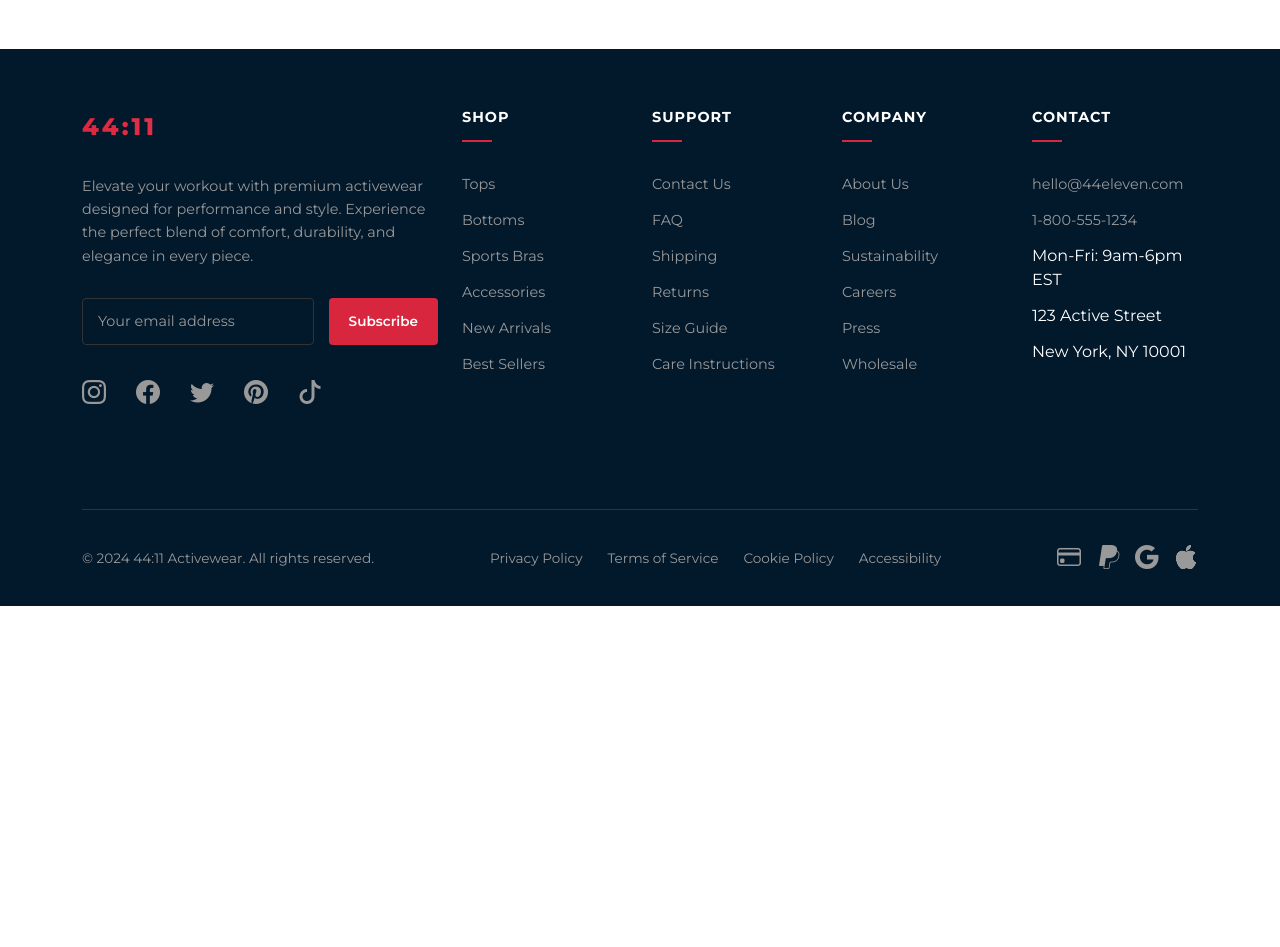
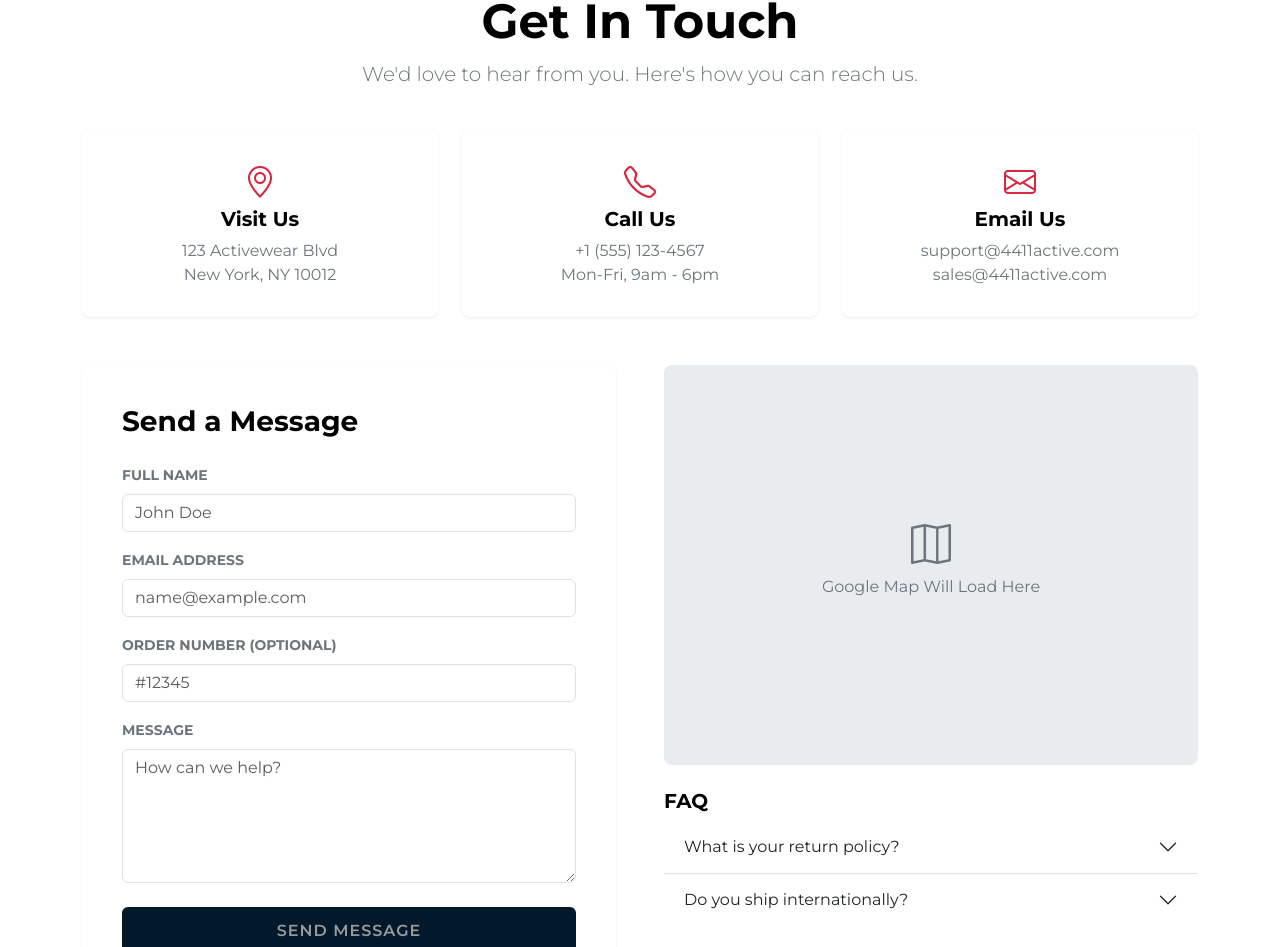
Before and after one commit to Dabel04/vivisportbrand, a React (Vite) app in the folder ViviSport-Brand/: page /contact in a window 1280 px wide. Shown: the part 135-1082 px from the top of the page. Before the commit the page ends 800 px from the top, so only its background shows below. Built offline with nearby package versions, Linux system fonts and the light colour scheme.

Commit message:
included contact

```diff
--- a/ViviSport-Brand/src/Components/Contact.jsx
+++ b/ViviSport-Brand/src/Components/Contact.jsx
@@ -1,9 +1,104 @@
 import React from 'react'
+import '../styles/contact.css'
 
 function Contact() {
   return (
     <>
-    <div>This is the Contact us Section</div>
+    <main class="container-xl py-5">
+        <div class="contact-header">
+            <h1 class="display-5 fw-bold">Get In Touch</h1>
+            <p class="text-secondary lead">We'd love to hear from you. Here's how you can reach us.</p>
+        </div>
+
+        <div class="row g-4 mb-5">
+            <div class="col-md-4">
+                <div class="info-card">
+                    <i class="bi bi-geo-alt info-icon"></i>
+                    <h5 class="fw-bold">Visit Us</h5>
+                    <p class="text-secondary mb-0">123 Activewear Blvd<br/>New York, NY 10012</p>
+                </div>
+            </div>
+            <div class="col-md-4">
+                <div class="info-card">
+                    <i class="bi bi-telephone info-icon"></i>
+                    <h5 class="fw-bold">Call Us</h5>
+                    <p class="text-secondary mb-0">+1 (555) 123-4567<br/>Mon-Fri, 9am - 6pm</p>
+                </div>
+            </div>
+            <div class="col-md-4">
+                <div class="info-card">
+                    <i class="bi bi-envelope info-icon"></i>
+                    <h5 class="fw-bold">Email Us</h5>
+                    <p class="text-secondary mb-0">support@4411active.com<br/>sales@4411active.com</p>
+                </div>
+            </div>
+        </div>
+
+        <div class="row g-5">
+            <div class="col-lg-6">
+                <div class="form-container">
+                    <h3 class="fw-bold mb-4">Send a Message</h3>
+                    <form>
+                        <div class="mb-3">
+                            <label class="form-label text-secondary small fw-bold">FULL NAME</label>
+                            <input type="text" class="form-control" placeholder="John Doe"/>
+                        </div>
+                        <div class="mb-3">
+                            <label class="form-label text-secondary small fw-bold">EMAIL ADDRESS</label>
+                            <input type="email" class="form-control" placeholder="name@example.com"/>
+                        </div>
+                        <div class="mb-3">
+                            <label class="form-label text-secondary small fw-bold">ORDER NUMBER (OPTIONAL)</label>
+                            <input type="text" class="form-control" placeholder="#12345"/>
+                        </div>
+                        <div class="mb-4">
+                            <label class="form-label text-secondary small fw-bold">MESSAGE</label>
+                            <textarea class="form-control" rows="5" placeholder="How can we help?"></textarea>
+                        </div>
+                        <button type="submit" class="btn btn-submit w-100">SEND MESSAGE</button>
+                    </form>
+                </div>
+            </div>
+
+            <div class="col-lg-6">
+                <div class="map-container">
+                    <div class="text-center">
+                        <i class="bi bi-map fs-1 mb-2"></i>
+                        <p>Google Map Will Load Here</p>
+                    </div>
+                </div>
+                <div class="mt-4">
+                    <h5 class="fw-bold">FAQ</h5>
+                    <div class="accordion accordion-flush" id="faqAccordion">
+                        <div class="accordion-item bg-transparent">
+                            <h2 class="accordion-header">
+                                <button class="accordion-button collapsed bg-transparent" type="button" data-bs-toggle="collapse" data-bs-target="#faq1">
+                                    What is your return policy?
+                                </button>
+                            </h2>
+                            <div id="faq1" class="accordion-collapse collapse" data-bs-parent="#faqAccordion">
+                                <div class="accordion-body text-secondary">
+                                    We accept returns within 30 days of purchase for unworn items with tags attached.
+                                </div>
+                            </div>
+                        </div>
+                        <div class="accordion-item bg-transparent">
+                            <h2 class="accordion-header">
+                                <button class="accordion-button collapsed bg-transparent" type="button" data-bs-toggle="collapse" data-bs-target="#faq2">
+                                    Do you ship internationally?
+                                </button>
+                            </h2>
+                            <div id="faq2" class="accordion-collapse collapse" data-bs-parent="#faqAccordion">
+                                <div class="accordion-body text-secondary">
+                                    Yes! We ship to over 50 countries. Shipping rates are calculated at checkout.
+                                </div>
+                            </div>
+                        </div>
+                    </div>
+                </div>
+            </div>
+        </div>
+    </main>
     </>
   )
 }
--- /dev/null
+++ b/ViviSport-Brand/src/styles/contact.css
@@ -0,0 +1,153 @@
+        :root {
+            --primary-red: #d7263d;
+            --primary-navy: #02182b;
+            --bg-white: #ffffff;
+            --bg-light: #f8f9fa;
+            --bg-dark: #000000;
+            --text-primary: #000000;
+            --text-secondary: #666;
+            --text-light: #fff;
+            --spacing-sm: 8px;
+            --spacing-md: 16px;
+            --spacing-xl: 64px;
+            --shadow-sm: 0 1px 3px rgba(0, 0, 0, 0.08);
+            --font-family: 'Montserrat', sans-serif;
+        }
+
+        body {
+            font-family: var(--font-family);
+            background-color: var(--bg-light);
+        }
+
+        /* --- Global Components (Matching shop.html) --- */
+        .promo-bar {
+            background-color: var(--primary-navy);
+            color: var(--text-light);
+            font-size: 0.75rem;
+            padding: var(--spacing-sm) 0;
+            text-align: center;
+            letter-spacing: 0.5px;
+            position: fixed;
+            top: 0;
+            left: 0;
+            width: 100%;
+            z-index: 1050;
+        }
+
+        .navbar-custom {
+            background-color: var(--bg-white);
+            box-shadow: var(--shadow-sm);
+            position: fixed;
+            top: 36px;
+            left: 0;
+            width: 100%;
+            z-index: 1040;
+        }
+
+        .logo {
+            font-size: 1.8rem;
+            font-weight: 800;
+            letter-spacing: -1px;
+            text-decoration: none;
+            background: linear-gradient(90deg, var(--primary-red) 0%, var(--primary-navy) 100%);
+            -webkit-background-clip: text;
+            -webkit-text-fill-color: transparent;
+            background-clip: text;
+        }
+
+        .nav-link-custom {
+            color: var(--text-primary);
+            font-weight: 500;
+            padding: var(--spacing-sm) var(--spacing-md);
+            text-transform: uppercase;
+            letter-spacing: 0.5px;
+            transition: color 0.3s;
+        }
+
+        .nav-link-custom:hover, .nav-link-custom.active {
+            color: var(--primary-red);
+        }
+
+        .icon-btn {
+            cursor: pointer;
+            font-size: 1.25rem;
+            color: var(--text-primary);
+            transition: color 0.2s;
+        }
+        .icon-btn:hover { color: var(--primary-red); }
+
+        /* --- Contact Page Specific Styles --- */
+        .contact-header {
+            text-align: center;
+            margin-bottom: 40px;
+        }
+
+        .info-card {
+            background: var(--bg-white);
+            padding: 30px;
+            text-align: center;
+            border-radius: 8px;
+            height: 100%;
+            box-shadow: var(--shadow-sm);
+            transition: transform 0.3s;
+        }
+        .info-card:hover { transform: translateY(-5px); }
+        .info-icon {
+            font-size: 2rem;
+            color: var(--primary-red);
+            margin-bottom: 15px;
+        }
+
+        .form-container {
+            background: var(--bg-white);
+            padding: 40px;
+            border-radius: 8px;
+            box-shadow: var(--shadow-sm);
+        }
+
+        .form-control:focus {
+            border-color: var(--primary-navy);
+            box-shadow: 0 0 0 0.2rem rgba(2, 24, 43, 0.1);
+        }
+
+        .btn-submit {
+            background-color: var(--primary-navy);
+            color: var(--text-light);
+            padding: 12px 30px;
+            font-weight: 600;
+            letter-spacing: 1px;
+            border: none;
+            transition: background 0.3s;
+        }
+        .btn-submit:hover {
+            background-color: var(--primary-red);
+            color: #fff;
+        }
+
+        /* Map Placeholder */
+        .map-container {
+            width: 100%;
+            height: 400px;
+            background-color: #e9ecef;
+            display: flex;
+            align-items: center;
+            justify-content: center;
+            color: #6c757d;
+            border-radius: 8px;
+            overflow: hidden;
+        }
+
+        /* Footer */
+        .footer-custom {
+            background-color: var(--bg-dark);
+            color: #ccc;
+            padding: var(--spacing-xl) 0;
+            margin-top: 80px;
+        }
+
+        @media (max-width: 768px) {
+            body { padding-top: 80px; }
+            .promo-bar { display: none; }
+            .navbar-custom { top: 0; }
+            .form-container { padding: 20px; }
+        }
```
Also changed, not shown: 1 other file (tests, documents, lock files or other folders).
